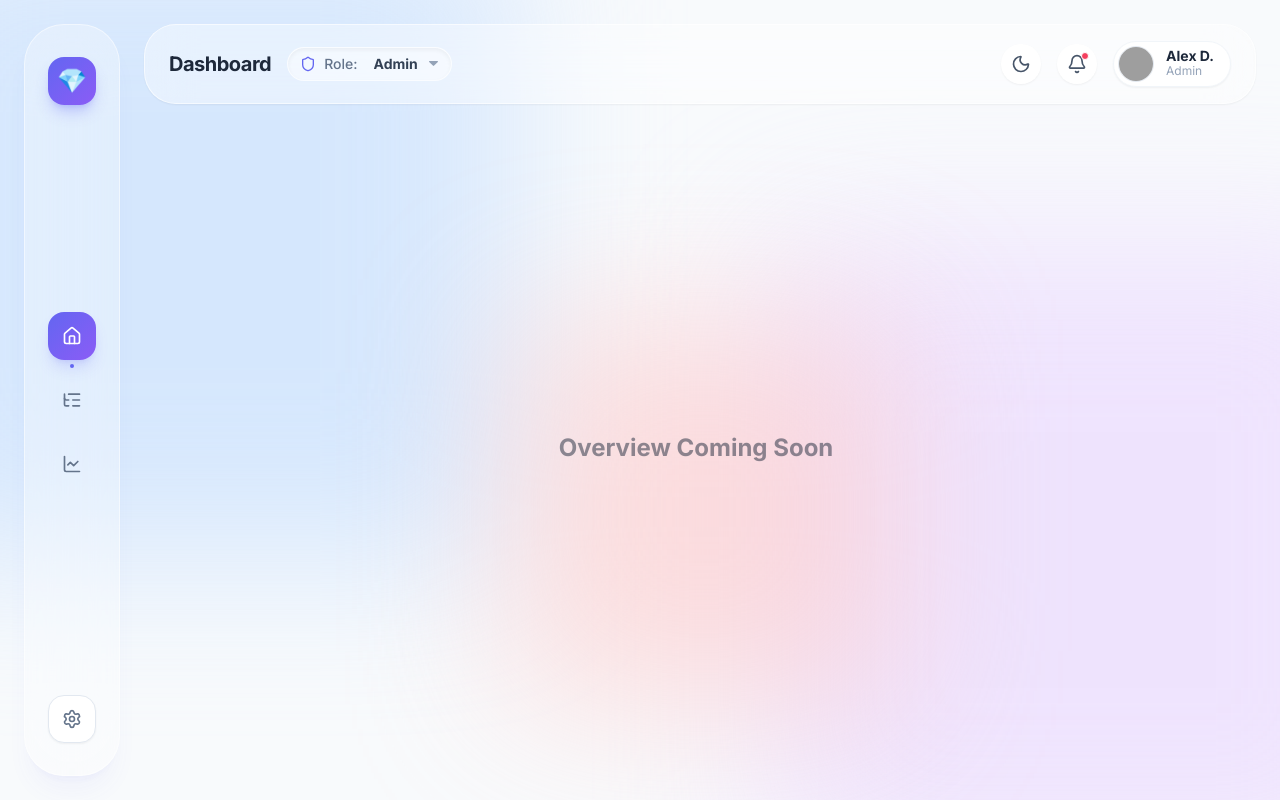
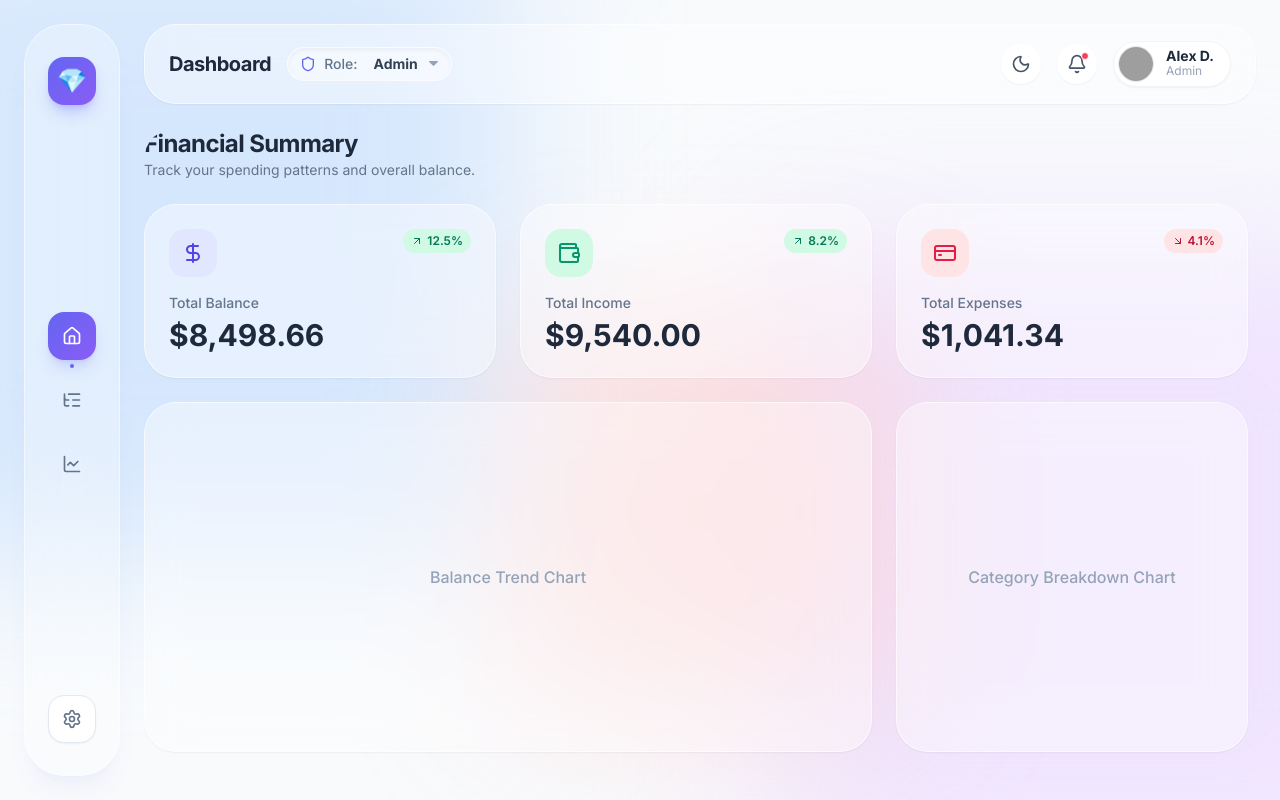
Before and after one commit to curiouscoder-cmd/fintech-dashboard, a React (Vite) app: page / in a window 1280 px wide. Built offline with nearby package versions, Linux system fonts and the light colour scheme; grey boxes are pictures that could not be loaded.

Commit message:
implemented overview component to display financial summary statistics

```diff
--- /dev/null
+++ b/src/components/BalanceTrendChart.jsx
@@ -0,0 +1,82 @@
+import {
+  AreaChart,
+  Area,
+  XAxis,
+  YAxis,
+  CartesianGrid,
+  Tooltip,
+  ResponsiveContainer,
+} from "recharts";
+import { FrostCard } from "./ui";
+import { balanceTrend } from "../data/mockData";
+
+export function BalanceTrendChart() {
+  return (
+    <FrostCard delay={0.4} className="lg:col-span-2 min-h-[350px]">
+      <div className="flex items-center justify-between mb-6">
+        <div>
+          <h3 className="text-lg font-bold text-slate-800 dark:text-slate-100">
+            Balance Trend
+          </h3>
+          <p className="text-sm text-slate-400">Last 8 weeks</p>
+        </div>
+      </div>
+      <div className="h-[260px] w-full">
+        <ResponsiveContainer width="100%" height="100%">
+          <AreaChart data={balanceTrend}>
+            <defs>
+              <linearGradient id="balanceGrad" x1="0" y1="0" x2="0" y2="1">
+                <stop offset="5%" stopColor="#6366f1" stopOpacity={0.25} />
+                <stop offset="95%" stopColor="#6366f1" stopOpacity={0} />
+              </linearGradient>
+            </defs>
+            <CartesianGrid
+              strokeDasharray="3 3"
+              stroke="#e2e8f0"
+              vertical={false}
+            />
+            <XAxis
+              dataKey="date"
+              stroke="#94a3b8"
+              fontSize={12}
+              tickLine={false}
+              axisLine={false}
+              dy={10}
+            />
+            <YAxis
+              stroke="#94a3b8"
+              fontSize={12}
+              tickLine={false}
+              axisLine={false}
+              tickFormatter={(v) => `$${(v / 1000).toFixed(0)}k`}
+            />
+            <Tooltip
+              contentStyle={{
+                backgroundColor: "rgba(255,255,255,0.9)",
+                border: "none",
+                borderRadius: "16px",
+                boxShadow: "0 8px 32px rgba(0,0,0,0.08)",
+                backdropFilter: "blur(8px)",
+              }}
+              formatter={(value) => [
+                `$${value.toLocaleString()}`,
+                "Balance",
+              ]}
+              labelStyle={{ fontWeight: "bold", color: "#334155" }}
+            />
+            <Area
+              type="monotone"
+              dataKey="balance"
+              stroke="#6366f1"
+              strokeWidth={3}
+              fillOpacity={1}
+              fill="url(#balanceGrad)"
+              dot={false}
+              activeDot={{ r: 6, fill: "#6366f1", stroke: "#fff", strokeWidth: 2 }}
+            />
+          </AreaChart>
+        </ResponsiveContainer>
+      </div>
+    </FrostCard>
+  );
+}
--- a/src/components/Dashboard.jsx
+++ b/src/components/Dashboard.jsx
@@ -1,12 +1,12 @@
 import { useEffect } from "react";
 import { Sidebar } from "./Sidebar";
 import { Header } from "./Header";
+import { Overview } from "./Overview";
 import { useApp } from "../context/AppContext";
 
 export function Dashboard() {
   const { activeTab, darkMode } = useApp();
 
-  // Handle dark mode class flipping on HTML root
   useEffect(() => {
     const root = window.document.documentElement;
     if (darkMode) {
@@ -18,7 +18,6 @@ export function Dashboard() {
 
   return (
     <div className="min-h-screen font-sans text-slate-800 transition-colors duration-500 selection:bg-indigo-100 selection:text-indigo-900 dark:bg-slate-950 dark:text-slate-100 dark:selection:bg-indigo-900">
-      {/* Mesh Background */}
       <div className="mesh-bg">
         <div className="blob blob-1" />
         <div className="blob blob-2" />
@@ -31,13 +30,8 @@ export function Dashboard() {
         <main className="flex-1 flex flex-col gap-6 relative min-w-0">
           <Header />
 
-          {/* Tab Content Area */}
           <div className="flex-1 overflow-y-auto rounded-[32px] pr-2 pb-2 scrollbar-hide">
-            {activeTab === 0 && (
-              <div className="flex items-center justify-center h-full">
-                <h2 className="text-2xl font-bold opacity-50">Overview Coming Soon</h2>
-              </div>
-            )}
+            {activeTab === 0 && <Overview />}
             {activeTab === 1 && (
               <div className="flex items-center justify-center h-full">
                 <h2 className="text-2xl font-bold opacity-50">Transactions Coming Soon</h2>
--- /dev/null
+++ b/src/components/Overview.jsx
@@ -0,0 +1,103 @@
+import { DollarSign, Wallet, CreditCard } from "lucide-react";
+import { FrostCard, StatPill } from "./ui";
+import { useApp } from "../context/AppContext";
+
+export function Overview() {
+  const { transactions } = useApp();
+
+  // Calculate totals from transactions
+  const totalIncome = transactions
+    .filter((t) => t.type === "income")
+    .reduce((sum, t) => sum + t.amount, 0);
+
+  const totalExpense = transactions
+    .filter((t) => t.type === "expense")
+    .reduce((sum, t) => sum + t.amount, 0);
+
+  const balance = totalIncome - totalExpense;
+
+  // Format currency
+  const formatMoney = (amount) =>
+    new Intl.NumberFormat("en-US", {
+      style: "currency",
+      currency: "USD",
+    }).format(amount);
+
+  return (
+    <div className="flex flex-col gap-6">
+      {/* Intro */}
+      <div>
+        <h2 className="text-2xl font-bold tracking-tight text-slate-800 dark:text-slate-100">
+          Financial Summary
+        </h2>
+        <p className="text-sm text-slate-500 dark:text-slate-400">
+          Track your spending patterns and overall balance.
+        </p>
+      </div>
+
+      {/* Summary Cards */}
+      <div className="grid grid-cols-1 md:grid-cols-3 gap-6">
+        <FrostCard delay={0.1} className="flex flex-col justify-between">
+          <div className="flex justify-between items-start">
+            <div className="p-3 bg-indigo-100 rounded-2xl text-indigo-600 dark:bg-indigo-900/30 dark:text-indigo-400">
+              <DollarSign className="h-6 w-6" />
+            </div>
+            <StatPill value="12.5%" positive />
+          </div>
+          <div className="mt-4">
+            <p className="text-sm font-medium text-slate-500 dark:text-slate-400 mb-1">
+              Total Balance
+            </p>
+            <h3 className="text-3xl font-bold text-slate-800 dark:text-slate-100">
+              {formatMoney(balance)}
+            </h3>
+          </div>
+        </FrostCard>
+
+        <FrostCard delay={0.2} className="flex flex-col justify-between">
+          <div className="flex justify-between items-start">
+            <div className="p-3 bg-emerald-100 rounded-2xl text-emerald-600 dark:bg-emerald-900/30 dark:text-emerald-400">
+              <Wallet className="h-6 w-6" />
+            </div>
+            <StatPill value="8.2%" positive />
+          </div>
+          <div className="mt-4">
+            <p className="text-sm font-medium text-slate-500 dark:text-slate-400 mb-1">
+              Total Income
+            </p>
+            <h3 className="text-3xl font-bold text-slate-800 dark:text-slate-100">
+              {formatMoney(totalIncome)}
+            </h3>
+          </div>
+        </FrostCard>
+
+        <FrostCard delay={0.3} className="flex flex-col justify-between">
+          <div className="flex justify-between items-start">
+            <div className="p-3 bg-rose-100 rounded-2xl text-rose-600 dark:bg-rose-900/30 dark:text-rose-400">
+              <CreditCard className="h-6 w-6" />
+            </div>
+            <StatPill value="4.1%" positive={false} />
+          </div>
+          <div className="mt-4">
+            <p className="text-sm font-medium text-slate-500 dark:text-slate-400 mb-1">
+              Total Expenses
+            </p>
+            <h3 className="text-3xl font-bold text-slate-800 dark:text-slate-100">
+              {formatMoney(totalExpense)}
+            </h3>
+          </div>
+        </FrostCard>
+      </div>
+
+      {/* Placeholder for charts we will build in the next commit */}
+      <div className="grid grid-cols-1 lg:grid-cols-3 gap-6">
+        <FrostCard delay={0.4} className="lg:col-span-2 min-h-[350px] flex items-center justify-center">
+          <p className="text-slate-400 font-medium">Balance Trend Chart</p>
+        </FrostCard>
+        <FrostCard delay={0.5} className="min-h-[350px] flex items-center justify-center">
+          <p className="text-slate-400 font-medium">Category Breakdown Chart</p>
+        </FrostCard>
+      </div>
+    </div>
+  );
+}
--- /dev/null
+++ b/src/components/SpendingBreakdown.jsx
@@ -0,0 +1,87 @@
+import { PieChart, Pie, Cell, ResponsiveContainer, Tooltip } from "recharts";
+import { FrostCard } from "./ui";
+import { useApp } from "../context/AppContext";
+import { categoryColors } from "../data/mockData";
+
+export function SpendingBreakdown() {
+  const { transactions } = useApp();
+
+  const expenseByCategory = transactions
+    .filter((t) => t.type === "expense")
+    .reduce((acc, t) => {
+      acc[t.category] = (acc[t.category] || 0) + t.amount;
+      return acc;
+    }, {});
+
+  const chartData = Object.entries(expenseByCategory)
+    .map(([name, value]) => ({
+      name,
+      value: Math.round(value * 100) / 100,
+      color: categoryColors[name] || "#94a3b8",
+    }))
+    .sort((a, b) => b.value - a.value);
+
+  const total = chartData.reduce((sum, d) => sum + d.value, 0);
+
+  return (
+    <FrostCard delay={0.5} className="min-h-[350px] flex flex-col">
+      <div className="mb-4">
+        <h3 className="text-lg font-bold text-slate-800 dark:text-slate-100">
+          Spending Breakdown
+        </h3>
+        <p className="text-sm text-slate-400">By category</p>
+      </div>
+
+      <div className="flex-1 flex flex-col items-center justify-center">
+        <div className="h-[160px] w-[160px]">
+          <ResponsiveContainer width="100%" height="100%">
+            <PieChart>
+              <Pie
+                data={chartData}
+                cx="50%"
+                cy="50%"
+                innerRadius={45}
+                outerRadius={70}
+                paddingAngle={3}
+                dataKey="value"
+                strokeWidth={0}
+              >
+                {chartData.map((entry, i) => (
+                  <Cell key={i} fill={entry.color} />
+                ))}
+              </Pie>
+              <Tooltip
+                contentStyle={{
+                  backgroundColor: "rgba(255,255,255,0.9)",
+                  border: "none",
+                  borderRadius: "12px",
+                  boxShadow: "0 4px 12px rgba(0,0,0,0.08)",
+                }}
+                formatter={(value) => [`$${value.toFixed(2)}`, ""]}
+              />
+            </PieChart>
+          </ResponsiveContainer>
+        </div>
+
+        <div className="w-full mt-4 space-y-2">
+          {chartData.slice(0, 5).map((item) => (
+            <div key={item.name} className="flex items-center justify-between text-sm">
+              <div className="flex items-center gap-2">
+                <div
+                  className="h-2.5 w-2.5 rounded-full"
+                  style={{ backgroundColor: item.color }}
+                />
+                <span className="text-slate-600 dark:text-slate-300 font-medium">
+                  {item.name}
+                </span>
+              </div>
+              <span className="text-slate-500 dark:text-slate-400 font-semibold">
+                {((item.value / total) * 100).toFixed(0)}%
+              </span>
+            </div>
+          ))}
+        </div>
+      </div>
+    </FrostCard>
+  );
+}
```
